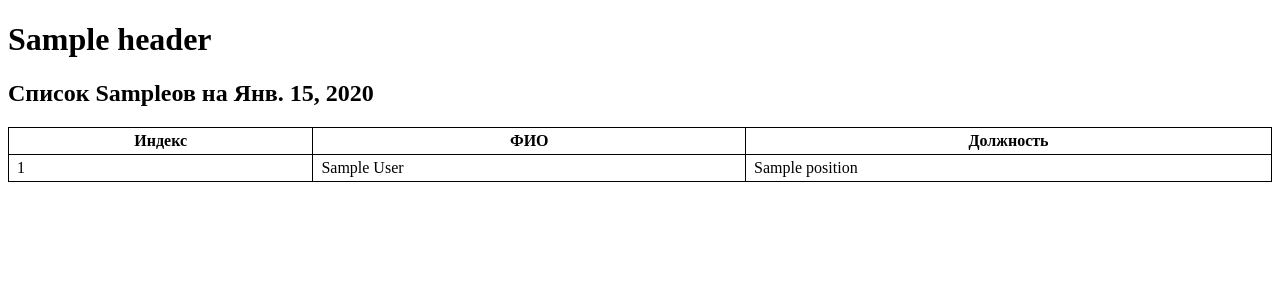
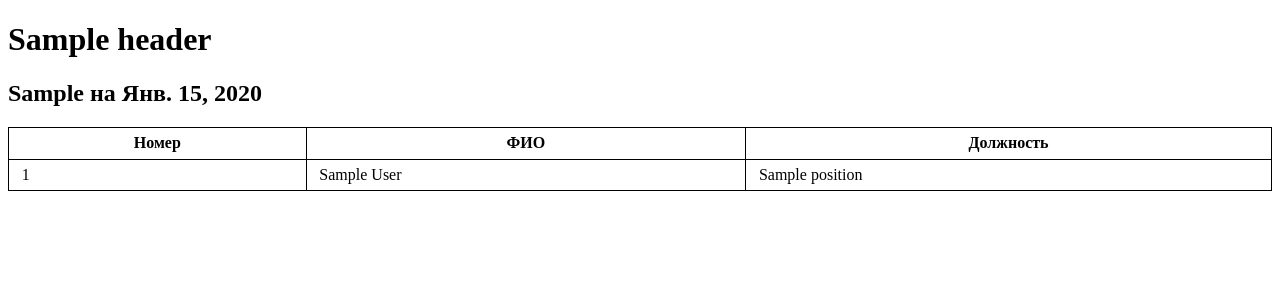
Before and after one commit to privategspot/movementcontrol, a Django app: template main/templates/main/movement-list-entries/movement-list-entries-print.html in a window 1280 px wide. Shown: the top 300 px of the page. Run offline with Django 3.2, Linux system fonts and the light colour scheme; the template is opened without the code that fills it: most values are stand-ins (such as "Sample title", 1, 10 or a date in 2020).

Commit message:
Minor changes to print display

```diff
--- a/main/templates/main/movement-list-entries/movement-list-entries-print.html
+++ b/main/templates/main/movement-list-entries/movement-list-entries-print.html
@@ -10,7 +10,7 @@
   }
 
   th, td {
-    padding: 4px 8px;
+    padding: 0.4em 0.8em;
   }
 
   table, th, td {
@@ -21,10 +21,10 @@
 </head>
 <body>
   <h1>{{ header }}</h1>
-  <h2>Список {{ related_list.list_type_humanize }}ов на {{ related_list.scheduled_datetime|date }}</h2>
+  <h2>{{ related_list.list_type_humanize|title }} на {{ related_list.scheduled_datetime|date }}</h2>
   <table>
     <tr>
-      <th>Индекс</th>
+      <th>Номер</th>
       <th>ФИО</th>
       <th>Должность</th>
     </tr>
```
